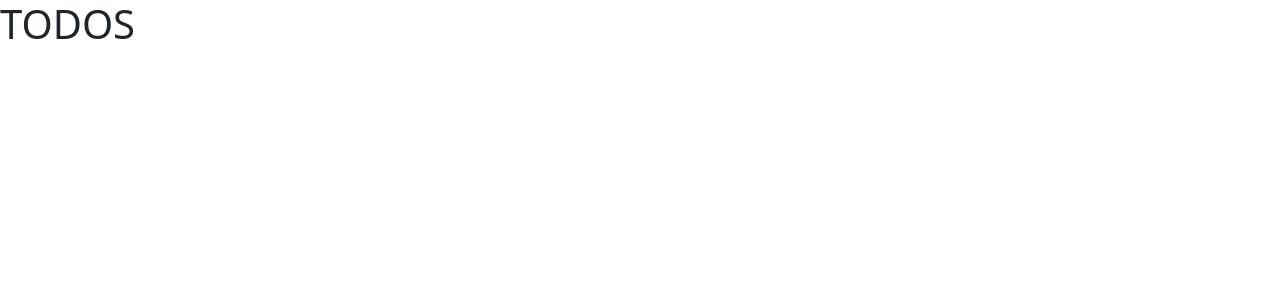
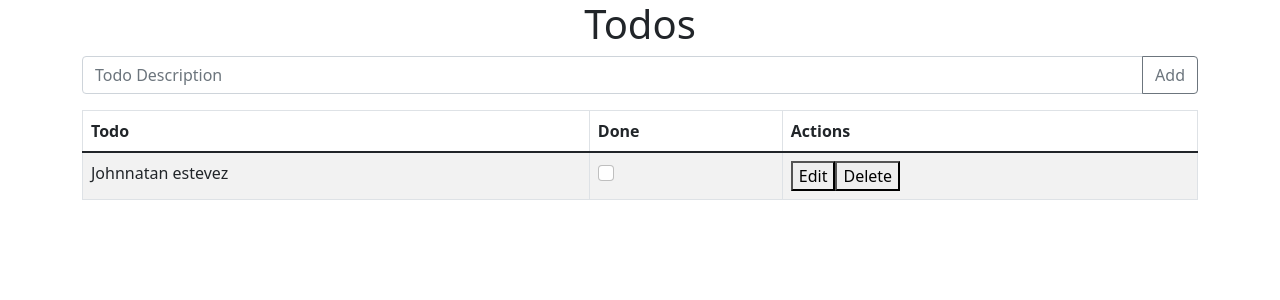
Before and after one commit to JohnnatanEstevez/my-final-project, a React (Create React App) app: page /todos in a window 1280 px wide. Shown: the top 300 px of the page. Built offline with nearby package versions, Linux system fonts and the light colour scheme.

Commit message:
User re-routed to TODO after login/Todo successfully added to database

```diff
--- a/src/componentes/login.js
+++ b/src/componentes/login.js
@@ -8,15 +8,20 @@ import { Link } from "react-router-dom";
 import { loginSchema } from "../schemas/schema";
 import { ToastContainer } from "react-toastify";
 import "react-toastify/dist/ReactToastify.css";
-
+import { useNavigate } from "react-router";
 export default function Login() {
   const dispatch = useDispatch();
+  const navigate = useNavigate();
   return (
     <Formik
       validationSchema={loginSchema}
       onSubmit={(values, { resetForm }) => {
-        dispatch(thunkUserLogin(values));
-        resetForm();
+        dispatch(thunkUserLogin(values)).then(() => {
+          navigate(`/todos`);
+        });
+        /* .catch(() => {
+            resetForm();
+          }) */
       }}
       initialValues={{
         email: "",
@@ -78,7 +83,7 @@ export default function Login() {
                 variant="primary"
                 type="submit"
                 size="lg"
-                disabled={isSubmitting}
+                //disabled={isSubmitting}
               >
                 Login
               </Button>
--- a/src/componentes/todos.js
+++ b/src/componentes/todos.js
@@ -1,7 +1,62 @@
+import "bootstrap/dist/css/bootstrap.min.css";
+import Button from "react-bootstrap/Button";
+import { Form, InputGroup } from "react-bootstrap";
+import { Formik } from "formik";
+import * as yup from "yup";
+import { TodosTable } from "./todosTable";
+import { useDispatch } from "react-redux";
+import { thunkAddTodo } from "../redux/todos/thunkTodos";
+import { useEffect } from "react";
+const todosSchema = yup.object().shape({
+  description: yup.string().required("Name is required"),
+});
+
 export default function Todos() {
+  const dispatch = useDispatch();
+  useEffect(() => {}, []);
   return (
-    <div>
-      <h1>TODOS</h1>
-    </div>
+    <Formik
+      validationSchema={todosSchema}
+      onSubmit={(values) => {
+        dispatch(thunkAddTodo(values));
+      }}
+      initialValues={{
+        description: "",
+      }}
+    >
+      {({
+        handleSubmit,
+        handleChange,
+        handleBlur,
+        isSubmitting,
+        values,
+        touched,
+        isValid,
+        errors,
+      }) => (
+        <div className="container">
+          <Form noValidate onSubmit={handleSubmit}>
+            <h1 className="text-center">Todos</h1>
+            <InputGroup className="mb-3">
+              <Form.Control
+                type="text"
+                name="description"
+                value={values.description}
+                onChange={handleChange}
+                placeholder="Todo Description"
+              />
+              <Button
+                variant="outline-secondary"
+                type="submit"
+                //disabled={isSubmitting}
+              >
+                Add
+              </Button>
+            </InputGroup>
+          </Form>
+          <TodosTable />
+        </div>
+      )}
+    </Formik>
   );
 }
--- /dev/null
+++ b/src/componentes/todosTable.js
@@ -0,0 +1,29 @@
+import { useState } from "react";
+import { Table, Form } from "react-bootstrap";
+export function TodosTable() {
+  //const [editRow, setEditRow] = useState;
+  return (
+    <Table striped bordered hover>
+      <thead>
+        <tr>
+          <th>Todo</th>
+          <th>Done</th>
+          <th>Actions</th>
+        </tr>
+      </thead>
+
+      <tbody>
+        <tr>
+          <td>Johnnatan estevez</td>
+          <td>
+            <Form.Check aria-label="option 1" />
+          </td>
+          <td>
+            <button>Edit</button>
+            <button>Delete</button>
+          </td>
+        </tr>
+      </tbody>
+    </Table>
+  );
+}
--- a/src/redux/index.js
+++ b/src/redux/index.js
@@ -1,8 +1,10 @@
 import { createStore, combineReducers, applyMiddleware } from "redux";
 import thunk from "redux-thunk";
 import { registerReducer } from "./users/reducer";
+import { todosReducer } from "./todos/reducerTodos";
 const reducer = combineReducers({
   user: registerReducer,
+  todos: todosReducer,
 });
 
 const composeEnhancers = window.__REDUX_DEVTOOLS_EXTENSION_COMPOSE__;
--- /dev/null
+++ b/src/redux/todos/actionCreatorsTodos.js
@@ -0,0 +1,11 @@
+import * as TYPES from "./typesTodos";
+
+export const addTodoActionCreatorSuccess = (todo) => ({
+  type: TYPES.ADD_TODOS_SUCCESS,
+  payload: todo,
+});
+
+export const addTodoActionCreatorError = (error) => ({
+  type: TYPES.ADD_TODOS_ERROR,
+  payload: error,
+});
--- /dev/null
+++ b/src/redux/todos/reducerTodos.js
@@ -0,0 +1,27 @@
+import * as TYPES from "./typesTodos";
+
+const initialState = {
+  todos: [],
+  hasError: false,
+  errorMessage: "",
+};
+
+export function todosReducer(state = initialState, action) {
+  switch (action.type) {
+    case TYPES.ADD_TODOS_SUCCESS:
+      return {
+        ...state,
+        todos: [...state.todos, action.payload],
+        hasError: false,
+        errorMessage: "",
+      };
+    case TYPES.ADD_TODOS_ERROR:
+      return {
+        ...state,
+        hasError: true,
+        errorMessage: action.payload.errors,
+      };
+    default:
+      return state;
+  }
+}
--- /dev/null
+++ b/src/redux/todos/thunkTodos.js
@@ -0,0 +1,17 @@
+import { addTodo } from "../../services/crudTodosService";
+import {
+  addTodoActionCreatorSuccess,
+  addTodoActionCreatorError,
+} from "./actionCreatorsTodos";
+
+export const thunkAddTodo = (todo) => {
+  return (dispatch) => {
+    addTodo(todo)
+      .then((res) => {
+        dispatch(addTodoActionCreatorSuccess(res));
+      })
+      .catch((error) => {
+        dispatch(addTodoActionCreatorError(error));
+      });
+  };
+};
--- /dev/null
+++ b/src/redux/todos/typesTodos.js
@@ -0,0 +1,3 @@
+export const ADD_TODOS_STARTED = "ADD_TODOS_STARTED";
+export const ADD_TODOS_SUCCESS = "ADD_TODOS_SUCCESS";
+export const ADD_TODOS_ERROR = "ADD_TODOS_ERROR";
--- a/src/redux/users/thunk.js
+++ b/src/redux/users/thunk.js
@@ -7,21 +7,21 @@ import {
   userLoginError,
 } from "./actionCreator";
 import { toast } from "react-toastify";
+
 export const thunkUserRegister = (values) => {
   return (dispatch) => {
-    postRegister(values)
-      .then((res) => {
-        dispatch(userRegisterSuccess(res));
-      })
-      .catch((error) => {
+    return postRegister(values).then((res) => {
+      dispatch(userRegisterSuccess(res));
+    });
+    /* .catch((error) => {
         dispatch(userRegisterError(error));
-      });
+      }) */
   };
 };
 
 export const thunkUserLogin = (values) => {
   return (dispatch) => {
-    toast
+    return toast
       .promise(postLogin(values), {
         pending: "loading",
         success: "👌 Login Success ",
@@ -30,9 +30,9 @@ export const thunkUserLogin = (values) => {
 
       .then((res) => {
         dispatch(userLoginSuccess(res));
-      })
-      .catch((error) => {
-        dispatch(userLoginError(error));
       });
+    /* .catch((error) => {
+        dispatch(userRegisterError(error));
+      }) */
   };
 };
--- /dev/null
+++ b/src/services/crudTodosService.js
@@ -0,0 +1,15 @@
+import { http } from "./http";
+const url = "https://dsangel-todos-api.herokuapp.com/api";
+
+export function addTodo(todo) {
+  return http(`${url}/todos`, "POST", { todo: { ...todo } });
+}
+
+/* export function updateTodo(todo) {
+  return http(`${url}/todos/2`, "PUT", { ...todo });
+}
+
+export function deleteTodo(todo) {
+  return http(`${url}/todos/1`, "DELETE", { ...todo });
+}
+ */
--- a/src/services/http.js
+++ b/src/services/http.js
@@ -1,6 +1,7 @@
 export function http(url, method = "GET", data, headers = {}) {
   return fetch(url, {
     method,
+    credentials: "include",
     ...(data ? { body: JSON.stringify(data) } : null),
     headers: {
       "Content-Type": "application/json",
```
